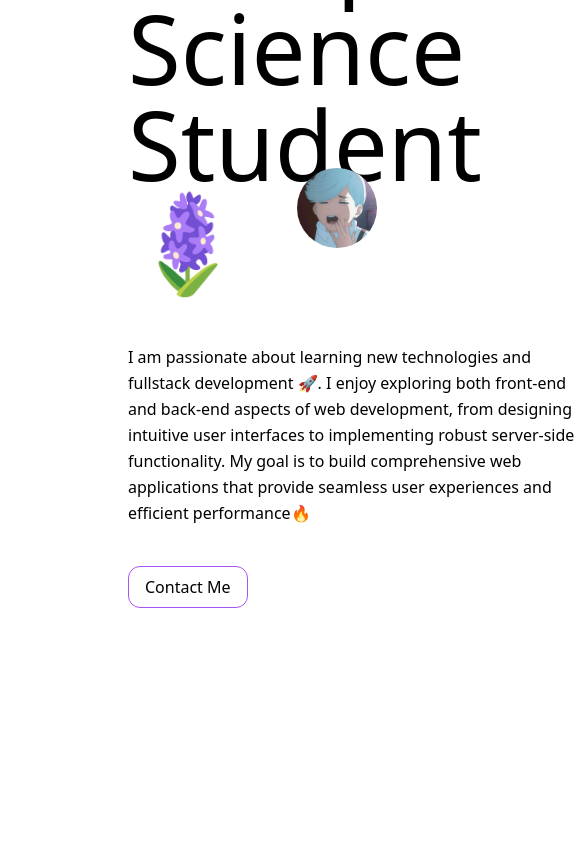
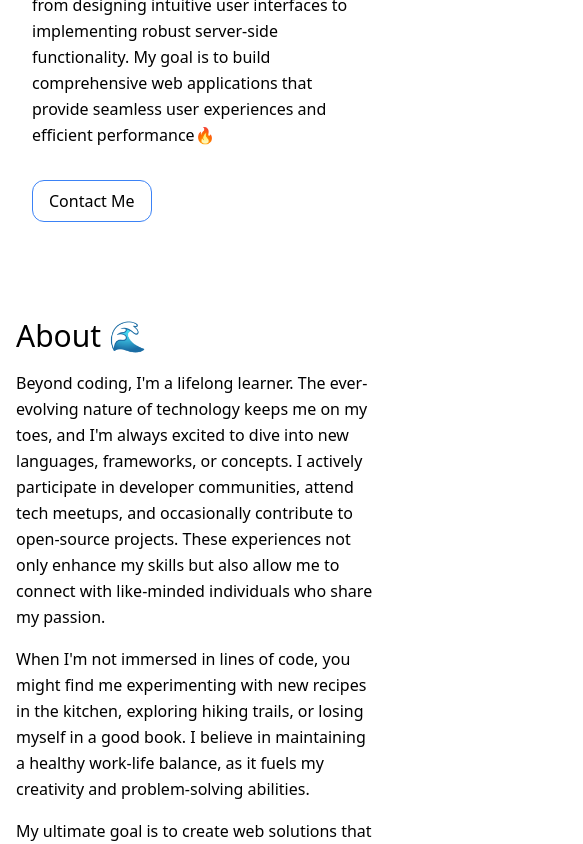
Before and after one commit to lumierevy/assignment-three, a website: page src/index.html in a window 390 px wide. Shown: the part 360-1204 px from the top of the page, 583 px wide, since content can reach past the window. Drawn offline with Linux system fonts and the light colour scheme.

Commit message:
edit navbar and add responsive

```diff
--- a/src/index.html
+++ b/src/index.html
@@ -9,9 +9,11 @@
   <body>
     <!-- navbar -->
     <nav
-      class="flex justify-around mx-auto items-center p-10 w-full border-b-2 fixed z-10 bg-slate-50"
+      class="flex justify-around mx-auto items-center p-4 sm:p-6 md:p-8 w-full fixed z-10"
     >
-      <ul class="flex gap-12 text-xl capitalize">
+      <ul
+        class="flex gap-4 sm:gap-8 md:gap-12 text-sm sm:text-base md:text-xl capitalize"
+      >
         <li class="nav-anchor"><a href="#main">home</a></li>
         <li class="nav-anchor"><a href="#about">about</a></li>
         <li class="nav-anchor"><a href="#tech-stack">tech stack</a></li>
@@ -19,65 +21,81 @@
     </nav>
 
     <!-- main -->
-    <main
-      id="main"
-      class="container grid grid-cols-3 mx-auto p-32 w-full items-center"
-    >
-      <section class="grid col-span-2 mt-10">
-        <div class="">
-          <h1 class="text-8xl mb-14">I'm Yusuf, Computer Science Student🪻</h1>
+    <main id="main" class="container mx-auto p-8 md:p-16 lg:p-32 w-full">
+      <div class="grid grid-cols-1 md:grid-cols-3 gap-8 items-center mt-16">
+        <section class="md:col-span-2">
+          <div>
+            <h1 class="text-4xl md:text-6xl lg:text-8xl mb-8 md:mb-14">
+              I'm <span class="text-blue-500">Yusuf</span>, Computer Science
+              Student🪻
+            </h1>
             <p class="leading-relaxed">
               I am passionate about learning new technologies and fullstack
               development 🚀. I enjoy exploring both front-end and back-end
-            aspects of web development, from designing intuitive user interfaces
-            to implementing robust server-side functionality. My goal is to
-            build comprehensive web applications that provide seamless user
-            experiences and efficient performance🔥
+              aspects of web development, from designing intuitive user
+              interfaces to implementing robust server-side functionality. My
+              goal is to build comprehensive web applications that provide
+              seamless user experiences and efficient performance🔥
             </p>
-          <button class="mt-10 border border-purple-500 rounded-xl px-4 py-2">
+            <button class="mt-8 border border-blue-500 rounded-xl px-4 py-2">
               Contact Me
             </button>
           </div>
         </section>
-      <section class="grid col-span-1">
-        <div class="">
+        <section class="hidden md:block md:col-span-1">
+          <div>
             <img
               src="./assets/avatar.jpg"
               alt=""
-            class="object-cover w-[400px] h-[400px] rounded-full mt-10 ml-20"
+              class="object-cover w-full max-w-[400px] h-auto rounded-full mt-10 mx-auto"
             />
-          <div></div>
           </div>
         </section>
+      </div>
     </main>
 
     <!-- about -->
-    <section id="about" class="container mx-auto p-32 w-full">
+    <section
+      id="about"
+      class="container mx-auto px-4 py-16 sm:px-6 md:px-8 lg:px-16 xl:px-32"
+    >
       <div class="">
         <div class="">
-          <h1 class="text-4xl mb-14">About 🌊</h1>
-          <p class="text-xl leading-relaxed">
+          <h1 class="text-3xl sm:text-4xl sm:mb-14">About 🌊</h1>
+          <p class="text-base sm:text-lg md:text-xl leading-relaxed space-y-4">
+            <span class="block mt-4"></span>
+
             Beyond coding, I'm a lifelong learner. The ever-evolving nature of
             technology keeps me on my toes, and I'm always excited to dive into
             new languages, frameworks, or concepts. I actively participate in
             developer communities, attend tech meetups, and occasionally
             contribute to open-source projects. These experiences not only
             enhance my skills but also allow me to connect with like-minded
-            individuals who share my passion. When I'm not immersed in lines of
-            code, you might find me experimenting with new recipes in the
-            kitchen, exploring hiking trails, or losing myself in a good book. I
-            believe in maintaining a healthy work-life balance, as it fuels my
-            creativity and problem-solving abilities. My ultimate goal is to
-            create web solutions that not only meet technical requirements but
-            also provide real value to users. I'm driven by the belief that
-            technology has the power to make positive changes, and I'm committed
-            to using my skills to create impactful and beneficial web
-            applications. I'm always open to new challenges and collaborations.
-            Whether it's a complex web application, an innovative startup idea,
-            or a project aimed at making a difference in the community, I'm
-            ready to bring my skills, enthusiasm, and creative problem-solving
-            approach to the table. Let's connect and create something amazing
-            together!
+            individuals who share my passion.
+
+            <span class="block mt-4"></span>
+
+            When I'm not immersed in lines of code, you might find me
+            experimenting with new recipes in the kitchen, exploring hiking
+            trails, or losing myself in a good book. I believe in maintaining a
+            healthy work-life balance, as it fuels my creativity and
+            problem-solving abilities.
+
+            <span class="block mt-4"></span>
+
+            My ultimate goal is to create web solutions that not only meet
+            technical requirements but also provide real value to users. I'm
+            driven by the belief that technology has the power to make positive
+            changes, and I'm committed to using my skills to create impactful
+            and beneficial web applications.
+
+            <span class="block mt-4"></span>
+
+            I'm always open to new challenges and collaborations. Whether it's a
+            complex web application, an innovative startup idea, or a project
+            aimed at making a difference in the community, I'm ready to bring my
+            skills, enthusiasm, and creative problem-solving approach to the
+            table. Let's connect and create something amazing together!
           </p>
         </div>
         <div></div>
@@ -85,11 +103,16 @@
     </section>
 
     <!-- tech stack -->
-    <section id="tech-stack" class="container mx-auto p-32 w-full">
+    <section
+      id="tech-stack"
+      class="container mx-auto px-4 py-6 sm:p-6 md:p-8 lg:p-16 xl:p-32 w-full"
+    >
+      <div class="max-w-7xl">
         <div class="">
-        <div class="">
-          <h1 class="text-4xl mb-10">Tech Stack 🧑🏻‍💻</h1>
-          <div class="grid grid-cols-3 text-center gap-8">
+          <h1 class="text-3xl sm:text-4xl mb-8 sm:mb-10">Tech Stack 🧑🏻‍💻</h1>
+          <div
+            class="grid grid-cols-2 sm:grid-cols-3 text-center gap-4 sm:gap-6 md:gap-8"
+          >
             <div
               class="bg-slate-900 rounded-lg h-52 flex items-center justify-center"
             >
@@ -125,5 +148,6 @@
         <div></div>
       </div>
     </section>
+    <script src="main.js"></script>
   </body>
 </html>
--- a/src/input.css
+++ b/src/input.css
@@ -7,5 +7,5 @@ html {
 }
 
 .nav-anchor {
-  @apply cursor-pointer;
+  @apply cursor-pointer hover:text-blue-500 font-semibold;
 }
--- /dev/null
+++ b/src/main.js
@@ -0,0 +1,10 @@
+window.addEventListener("scroll", () => {
+  const nav = document.querySelector("nav");
+  const displayNavigation = nav.offsetTop;
+
+  if (window.scrollY > displayNavigation) {
+    nav.classList.add("backdrop-blur-lg", "border-b-[1px]");
+  } else {
+    nav.classList.remove("backdrop-blur-lg", "border-b-[1px]");
+  }
+});
```
Also changed, not shown: src/css/output.css. Lines whose indentation alone changed are shown as unchanged.
